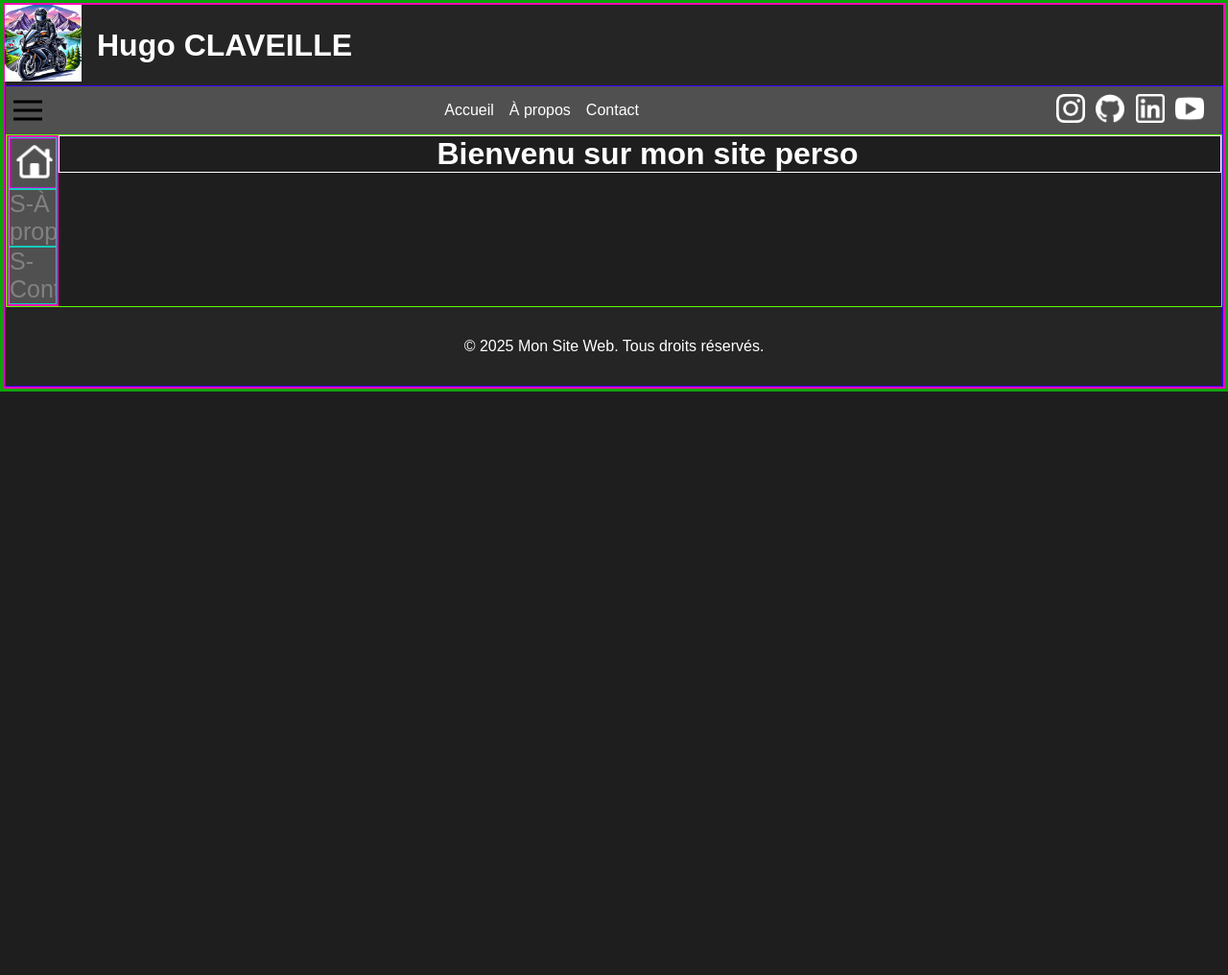
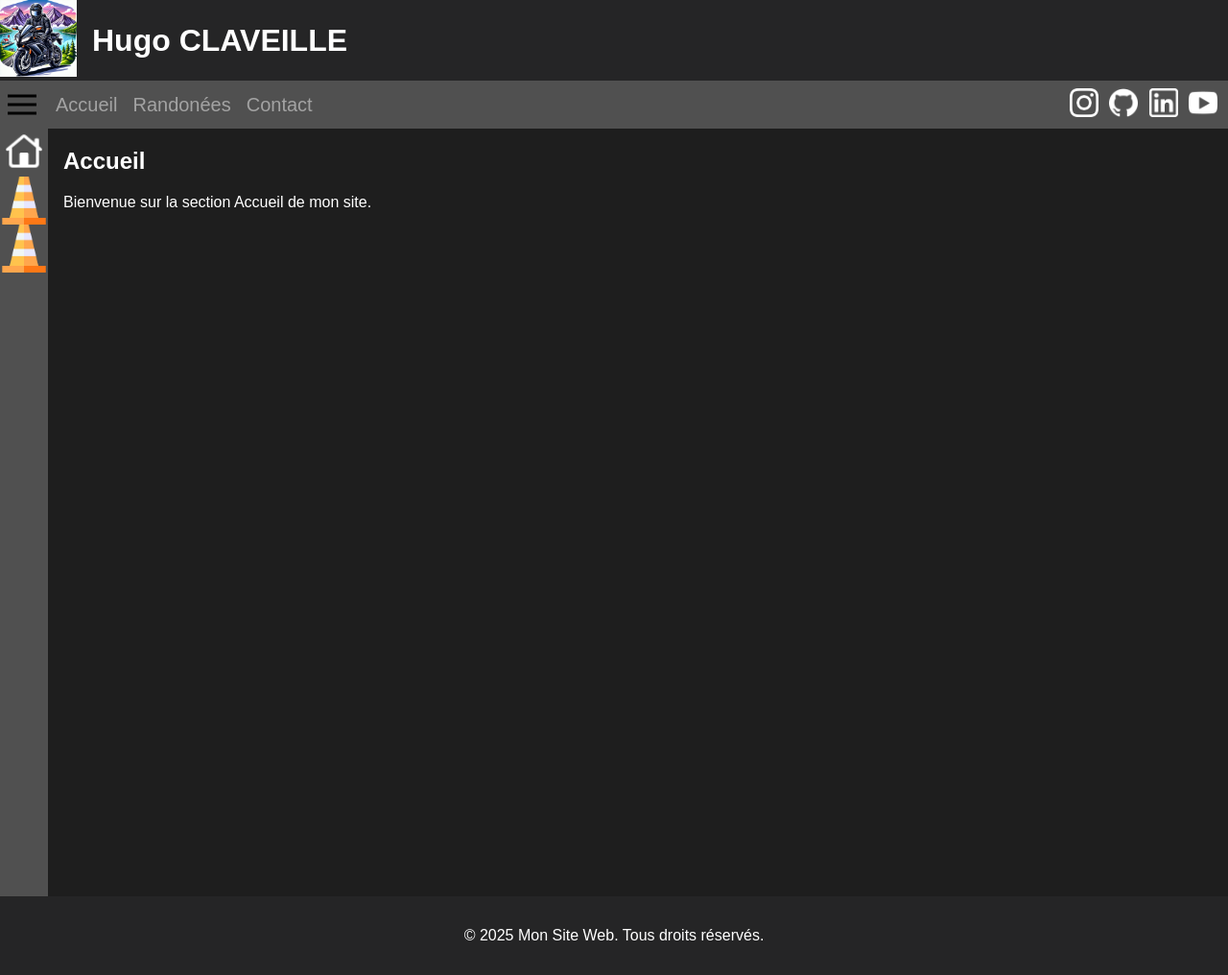
Before and after one commit to ClaveilleH/SitePerso, a PHP site: page / in a window 1280 px wide. Shown: the whole page at 96% size. Before the commit the page ends 408 px from the top, so only its background shows below. Run offline with PHP 8.4, Linux system fonts and the light colour scheme; some libraries are stand-ins or nearby versions.

Commit message:
quelques ajouts

```diff
--- a/index.html
+++ b/index.html
@@ -3,8 +3,9 @@
 <head>
     <meta charset="UTF-8">
     <meta name="viewport" content="width=device-width, initial-scale=1.0">
-    <title>Mon Site Web</title>
-    <link rel="stylesheet" href="styles.css">
+    <title>Hugoat</title>
+    <link rel="stylesheet" href="styles/styles.css">
+    <!-- <link rel="stylesheet" href="styles/border.css"> -->
     <link rel="icon" href="favicon.ico" type="image/x-icon">
     <script src="https://cdnjs.cloudflare.com/ajax/libs/bodymovin/5.7.6/lottie.min.js"></script>
     <script src="script.js"></script>
@@ -13,6 +14,7 @@
     <header>
         <!-- <div class="header-content"> -->
             <a href="#navbar">
+
                 <img id="logo" src="imgs/logo.png" alt="Logo de mon site web">
             </a>
             <h1>Hugo CLAVEILLE</h1>
@@ -26,7 +28,7 @@
                 </a>
                 <ul class="nav-list">
                     <li><a href="#home">Accueil</a></li>
-                    <li><a href="#about">À propos</a></li>
+                    <li><a href="rando/">Randonées</a></li>
                     <li><a href="#contact">Contact</a></li>
                 </ul>
 
@@ -49,11 +51,17 @@
         <div class="container" >
             <div id="sidebar" class="sidebar" >
                 <a href="#home"> <img src="imgs/home.png"> Accueil </a>
-                <a href="#about">S-À propos</a>
-                <a href="#contact">S-Contact</a>
+                <a href="#about"> <img src="imgs/wip.png"> S-À propos</a>
+                <a href="#contact"> <img src="imgs/wip.png"> S-Contact</a>
             </div>
             <main>
-                <h1>Bienvenu sur mon site perso</h1>
+                <section id="home">
+                    <h2>Accueil</h2>
+                    <p>Bienvenue sur la section Accueil de mon site.</p>
+                </section>
+                <p>
+                </p>
+
             </main>
         </div>
         <footer>
--- a/script.js
+++ b/script.js
@@ -1,4 +1,7 @@
 window.onload = function () {
+
+    var footer = document.querySelector("footer");
+    var sidebar = document.getElementById("sidebar");
 
     var animation = lottie.loadAnimation({
         container: document.getElementById('lottie-logo'), // ID du conteneur où l'animation sera rendue
@@ -10,7 +13,6 @@ window.onload = function () {
 
     // Ajouter des événements de souris
     var lottieLogo = document.getElementById('lottie-logo');
-    var main = document.getElementsByTagName('main')[0];
     var isCross = false; // Variable pour suivre l'état actuel
 
     lottieLogo.addEventListener('click', function () {
@@ -32,13 +34,33 @@ window.onload = function () {
     });
 
     function openSideBar() {
-        document.getElementById("sidebar").style.width = "250px";
+        sidebar.style.width = "250px";
         // main.style.marginLeft = "250px";
     }
 
     function closeSideBar() {
-        document.getElementById("sidebar").style.width = "50px";
+        sidebar.style.width = "50px";
         // main.style.marginLeft = "50px";
     }
 
+    function getFooterDistance() {
+        var rect = footer.getBoundingClientRect();
+        // console.log("Distance entre le footer et le haut de l'écran : " + rect.top + "px");
+        return rect.top; // Distance entre le haut de l'écran et le footer
+    }
+
+    // Appeler la fonction au chargement de la page
+    // getFooterDistance();
+
+    function updateSidebarHeight() {
+        var dist = getFooterDistance();
+        sidebar.style.height = (dist-100) + "px";
+        // console.log("Sidebar height updated to: " + sidebarHeight + "px");
+    }
+
+    window.addEventListener("scroll", function () {
+        // updateSidebarHeight();
+    });
+
+
 }
--- a/styles.css
+++ b/styles/styles.css
@@ -31,12 +31,21 @@ header {
     margin-bottom: 0em;
 }
 
+#logo {
+    width: 80px;
+    height: 80px;
+    margin-right: 1em;
+}
+
 nav {
+    height: 50px;
     position: sticky;
     top: 0px;
-    padding: 0.5em;
+    /* padding: 0.5em; */
     background-color: #505050;
     align-items: center;
+
+
 }
 
 .nav-content {
@@ -44,16 +53,39 @@ nav {
     align-items: center;
     justify-content: space-between;
     width: 100%;
+    height: 100%;
+
+    /* border-radius: 5px; */
+}
+
+.nav-list {
+    display: flex;
+    margin: 0 0 0 calc(50px - 0.5em - 30px);
+    list-style-type: none;
+    justify-content: flex-start;
+    flex: 1;
+    padding: 0;
 }
 
 
-.nav-list {
-    list-style-type: none;
-    padding: 0;
-    margin: 0 auto;
-    display: flex;
-    justify-content: center;
-    flex: 1;
+.nav-list li {
+    margin: 0 0.3em;
+    padding: 0.2em;
+}
+
+.nav-list li a {
+    text-decoration: none;
+    color: #a3a3a3; /* Couleur du texte */
+    font-size: 20px;
+    text-align: center;
+}
+
+.nav-list li a:hover {
+    color: #f1f1f1; /* Couleur du texte au survol */
+}
+
+.nav-list li:hover {
+    transform: scale(1.03); /* Agrandit légèrement le carré au survol */
 }
 
 .nav-images {
@@ -65,13 +97,20 @@ nav {
     margin-right: 0.7em;
 }
 
+#lottie-logo {
+    /* width: 30px;
+    height: 30px;*/
+    margin-left: 0.5em;
+    cursor: pointer;
+}
+
 
 h1{
     text-align: left;
     margin: 0;
 }
 
-
+/*
 nav ul {
     list-style-type: none;
     padding: 0;
@@ -89,17 +128,7 @@ nav ul li {
 nav ul li a {
     color: #ffffff;
     text-decoration: none;
-}
-
-nav ul li a:hover {
-    text-decoration: underline;
-}
-
-#logo {
-    width: 80px;
-    height: 80px;
-    margin-right: 1em;
-}
+} */
 
 #redirect-menu-icon, #lottie-logo {
     width: 30px;
@@ -109,7 +138,7 @@ nav ul li a:hover {
 #sidebar {
     position: sticky;
     top: 50px;
-    /* height: 100vh; */
+    height: 100vh;
     /* If the height is fixed the sticky is working */
     width: 50px;
     transition: 0.5s;
@@ -123,11 +152,9 @@ nav ul li a:hover {
     padding: 0;
     margin: 0;
     /* margin: 0.5em; */
-    border: 1px solid #c416ca ;
 }
 
 #sidebar a {
-    border: 1px solid #16cabb ;
     /* padding: 8px 8px 8px 32px; */
     display: flex;
     flex-direction: line;
@@ -138,6 +165,7 @@ nav ul li a:hover {
     overflow: hidden;
     /* display: block; */
     transition: 0.3s;
+    white-space: nowrap; /* empeche le retour a la ligne*/
 }
 
 #sidebar a:hover {
@@ -156,13 +184,6 @@ main {
     display: flex;
 }
 
-.sidebar-content {
-    border: 3px solid #16cabb ;
-}
-
-#tout-sauf-header {
-    border: 1px solid #3700ff ;
-}
 
 
 main h1 {
@@ -171,38 +192,3 @@ main h1 {
 }
 
 /* --------------------------------------------------------------------- */
-
-#sidebar-container {
-    border: 2px solid #ffd500 ;
-    background-color: #505050;
-}
-
-header {
-    /* background-color: #ff0000;  */
-}
-
-#sidebar {
-
-    border: 2px solid #ff00b3 ;
-    /* background-color: #00ff40; */
-}
-
-.container {
-    border: 1px solid #5eff00 ;
-    /* background-color: aquamarine; */
-}
-
-main {
-    border: 1px solid #ffffff ;
-
-}
-
-body {
-    border: 2px solid #ff00b3 ;
-
-}
-
-html {
-    border: 3px solid #09a509 ;
-
-}
```
Also changed, not shown: styles/border.css (added, +71 -0 lines), imgs/wip.png (added).
